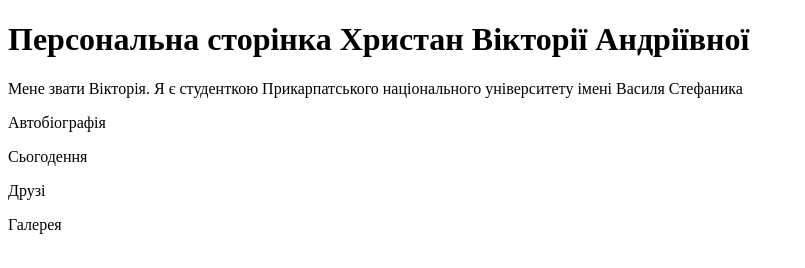
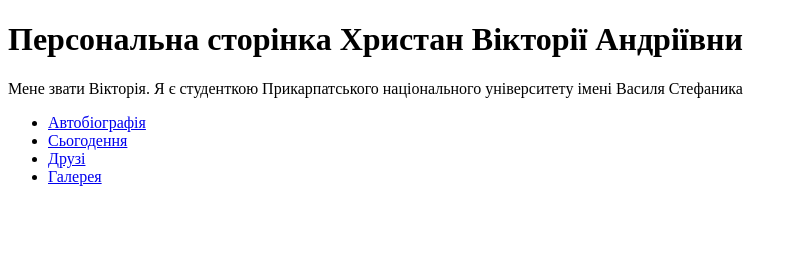
Before and after one commit to khrviktoriia/my-first-repo, a plain HTML site: page Practice2/index.html in a window 1280 px wide. Shown: the whole page, without its empty margins (0-805 px from the left). Drawn offline with Linux system fonts and the light colour scheme.

Commit message:
index.html

```diff
--- a/Practice2/index.html
+++ b/Practice2/index.html
@@ -1,16 +1,18 @@
 <!DOCTYPE html>
-<html lang="en">
+<html lang="uk">
 <head>
     <meta charset="UTF-8">
-    <meta name="viewport" content="width=device-width, initial-scale=1.0">
-    <title>Персональна сторінка Христан Вікторії Андріївної</title>
+   <title>Персональна сторінка</title>
 </head>
 <body>
-    <h1>Персональна сторінка Христан Вікторії Андріївної</h1>
+    <h1>Персональна сторінка Христан Вікторії Андріївни</h1>
     <p>Мене звати Вікторія. Я є студенткою Прикарпатського національного університету імені Василя Стефаника</p>
-    <p>Автобіографія</p>
-    <p>Сьогодення</p>
-    <p>Друзі</p>
-    <p>Галерея</p>
+    <ul>
+<li><a href="biography.html" target="_blank">Автобіографія</a></li>
+<li><a href="nowadays.html" target="_blank">Сьогодення</a></li>
+<li><a href="friends.html" target="_blank">Друзі</a></li>
+<li><a href="gallery.html" target="_blank">Галерея</a></li>
+
+</ul>
 </body>
 </html>
```
